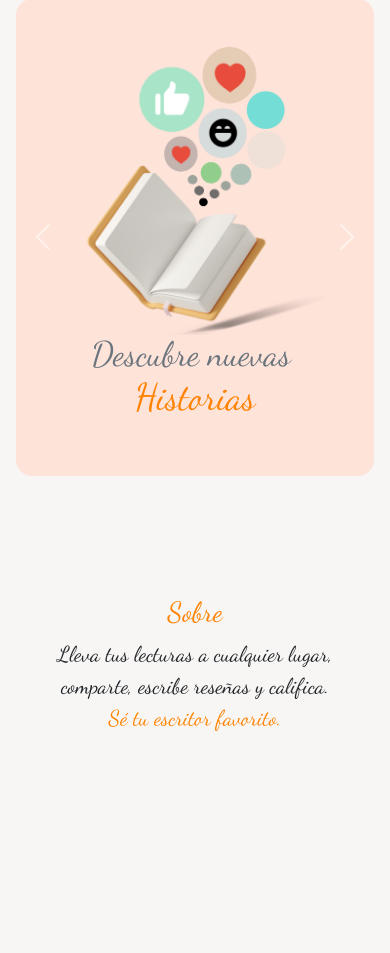
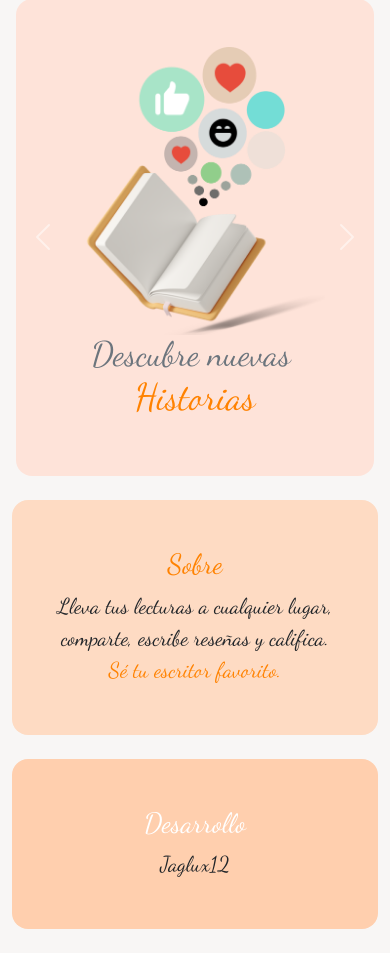
Before and after one commit to jaglux12/bargo-oficial-web-page, a PHP site: page / in a window 390 px wide. Shown: the part 127-1080 px from the top of the page. Before the commit the page ends 858 px from the top, so only its background shows below. Run offline with PHP 8.4, Linux system fonts and the light colour scheme; some libraries are stand-ins or nearby versions.

Commit message:
cambios importantes en el body para tablets

```diff
--- a/requieres/header.php
+++ b/requieres/header.php
@@ -1,7 +1,7 @@
 <header>
 
   <nav class="navbar navbar-expand-sm navbar-light m-3 justify-content-between">
-    <a href="#" class="navbar-brand ps-3" id="tituloBargo">Bargo</a>
+    <a href="index.php" class="navbar-brand ps-3" id="tituloBargo">Bargo</a>
 
     <!-- Botón que se muestra cuando la barra de navegación de colapsa -->
     <button type="button" class="navbar-toggler rounded-pill border-transparent" data-bs-toggle="offcanvas"
@@ -17,8 +17,8 @@
       </div>
 
       <div class="offcanvas-body ps-3 d-flex justify-content-center align-items-center flex-column">
-        <a href="#" id="tituloOpcionesPrincipales" class="my-1">Inicio</a>
-        <a href="#" id="tituloOpcionesPrincipales" class="my-1">Ayuda</a>
+        <a href="index.php" id="tituloOpcionesPrincipales" class="my-1">Inicio</a>
+        <a href="#" id="tituloOpcionesPrincipales" class="my-1">Sobre</a>
         <button type="button" class="btn btn-outline-secondary my-2">Crear cuenta</button>
         <button type="button" class="btn btn-warning">Iniciar sesión</button>
       </div>
@@ -26,10 +26,10 @@
     </div>
 
     <div class="collapse navbar-collapse justify-content-end" id="navbarContenido">
-      <a href="#" id="tituloOpcionesPrincipales" class="mx-1">Inicio</a>
+      <a href="index.php" id="tituloOpcionesPrincipales" class="mx-1">Inicio</a>
       <a href="#" id="tituloOpcionesPrincipales" class="mx-1">Nosotros</a>
       <button type="button" class="btn btn-outline-secondary mx-1">Crear cuenta</button>
-      <button type="button" class="btn btn-warning">Iniciar sesión</button>
+      <button type="button" class="btn btn-warning text-white" style="background-color: #fc7d28;">Iniciar sesión</button>
     </div>
 
   </nav>
--- a/requieres/index/body.php
+++ b/requieres/index/body.php
@@ -1,5 +1,6 @@
 <section>
 
+  <!-- Se Muestra unicamente el carousel en disp. <576 -->
   <article>
 
     <div class="container-fluid px-3">
@@ -68,13 +69,51 @@
 
   </article>
 
-  <article class="container-fluid px-3 py-5  mt-4 d-flex flex-column justify-content-center align-items-center d-xs-block d-sm-none ">
+  <!-- Se muestra el panel sobre en disp. <576 -->
+  <article class="container-fluid h-100 mt-4  d-xs-block d-sm-none">
 
-    <h1 class="fs-1 mt-5" id="tituloPaneles" style="color: #ff8200;">Sobre</h1>
-    <label class="fs-4 text-center px-3" id="tituloPaneles">Lleva tus lecturas a cualquier lugar, </label>
-    <label class="fs-4 text-center px-3" id="tituloPaneles">comparte, escribe reseñas y califica.</label>
-    <label class="fs-4 mb-5" id="tituloPaneles" style="color:#ff8200;">Sé tu escritor favorito.</label>
+    <div class="container d-flex rounded-4 flex-column justify-content-center align-items-center" style="background-color:  #fedbc3  ;">
+      <h1 class="fs-1 mt-5" id="tituloPaneles" style="color: #ff8200;">Sobre</h1>
+      <label class="fs-4 text-center px-3" id="tituloPaneles">Lleva tus lecturas a cualquier lugar, </label>
+      <label class="fs-4 text-center px-3" id="tituloPaneles">comparte, escribe reseñas y califica.</label>
+      <label class="fs-4 mb-5" id="tituloPaneles" style="color:#ff8200;">Sé tu escritor favorito.</label>
+    </div>
 
   </article>
 
+  <!-- Se muestra el panel de desarrollo en disp. <576 -->
+  <article class="container-fluid mb-4 h-100 mt-4 d-xs-block d-sm-none" id="sobre">
+
+    <div class="cotainer d-flex rounded-4 flex-column justify-content-center align-items-center" style="background-color:   #ffcfae  ;">
+      <h1 class="fs-1 mt-5" id="tituloPaneles" style="color: white;">Desarrollo</h1>
+      <a class="fs-4 text-center px-3 text-dark mb-5" style="text-decoration: none;" id="tituloPaneles" href="https://www.github.com/jaglux12">Jaglux12</a>
+    </div>
+
+  </article>
+
+
+  <article class="container-fluid mt-3 px-4 d-none d-sm-block d-md-none">
+
+      <div class="container-fluid rounded-4" style="background-color:  #ffd0b0  ;">
+
+        <div class="row">
+
+          <div class="col-sm-6 d-flex flex-column justify-content-center align-items-center">
+            <h1 class="h1 fs-1 text-white" id="tituloBargo">Compartí tus libros</h1>
+            <h2 class="h2 fs-2 text-dark" id="tituloBargo">en cualquier lugar</h2>
+
+          </div>
+
+          <div class="col-sm-6 pt-5 d-flex justify-content-center align-items-center">
+            <img src="imgs/books/index/img-libros-tablet.png" class="w-75">
+          </div>
+
+        </div>
+
+      </div>
+
+  </article>
+
+
+
 </section>
```
Also changed, not shown: imgs/books/index/img-libros-tablet.png (added).
